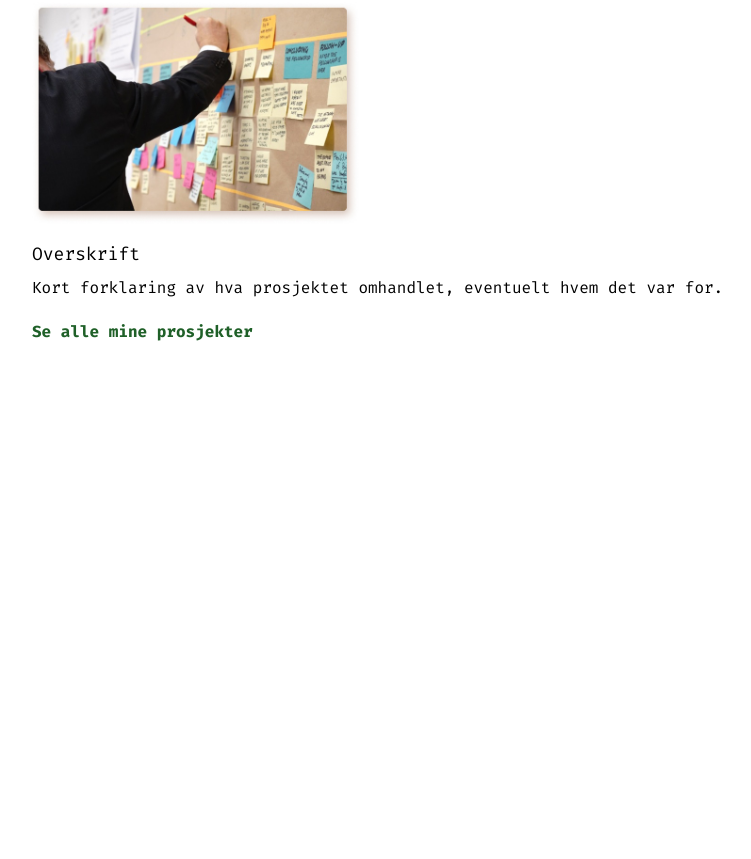
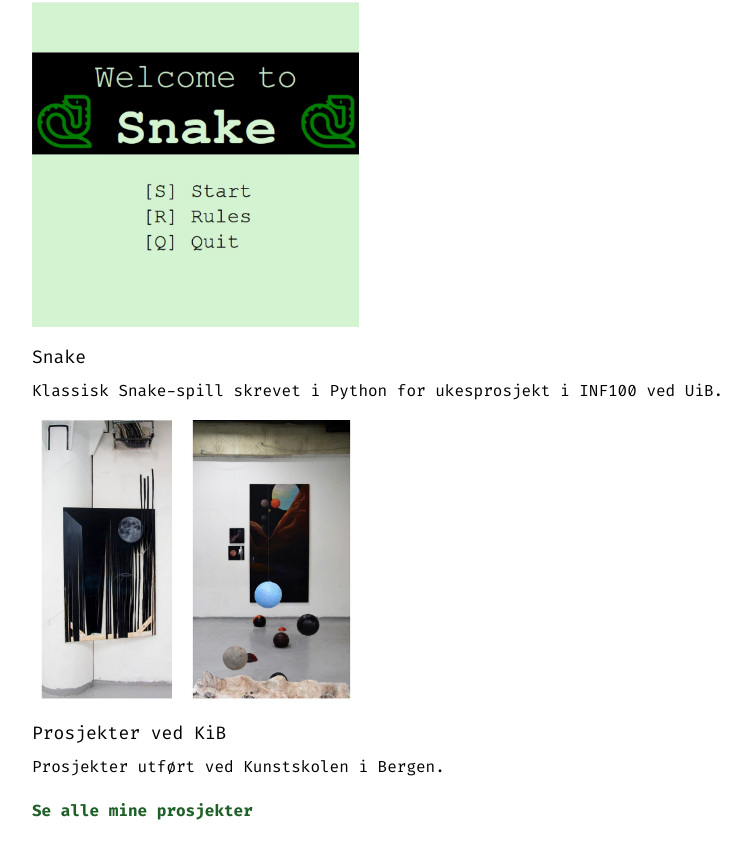
Before and after one commit to FridaHaars/personlig-nettside, a Next.js app: page / in a window 1280 px wide. Shown: the part 749-1608 px from the top of the page, without its empty margins (0-751 px from the left). Before the commit the page ends 1221 px from the top, so only its background shows below. Built offline with nearby package versions, Linux system fonts and the light colour scheme.

Commit message:
add projects

```diff
--- a/components/LatestProjects.jsx
+++ b/components/LatestProjects.jsx
@@ -5,25 +5,32 @@
  * Eksempel:
  * - Du kan legge til flere prosjekter i latestProjects listen. Husk a siden den lenker til må også lages.
  */
-import Link from "next/link";
-import Image from "next/image";
+import Link from 'next/link';
+import Image from 'next/image';
 
 // Her definerer hvilke prosjekter vi vil vise nedenfor.
 const latestProjects = [
   {
-    title: "Overskrift",
+    title: 'Snake',
     description:
-      "Kort forklaring av hva prosjektet omhandlet, eventuelt hvem det var for.",
-    image: "/design-sprint.jpg",
-    href: "/prosjekter/tilfeldig-prosjekt",
+      'Klassisk Snake-spill skrevet i Python for ukesprosjekt i INF100 ved UiB.',
+    image: '/snake_menu.jpg',
+    href: '/prosjekter/snake',
+  },
+  {
+    title: 'Prosjekter ved KiB',
+    description:
+      'Prosjekter utført ved Kunstskolen i Bergen.',
+    image: '/space.jpg',
+    href: '/prosjekter/kib',
   },
 ];
 
 export function LatestProjects() {
   return (
-    <div className="flex flex-col gap-5">
-      <div className="flex flex-col gap-3">
-        <h2 className="text-xl">Siste prosjekter</h2>
+    <div className='flex flex-col gap-5'>
+      <div className='flex flex-col gap-3'>
+        <h2 className='text-xl'>Siste prosjekter</h2>
         {latestProjects.map((project) => (
           // Vi går over alle prosjektene vi har definert over og lager en ProjectPreview for hvert av dem.
           // Når du looper over noe i React må du gi det en unik key. Her bruker vi tittelen som key.
@@ -33,8 +40,8 @@ export function LatestProjects() {
       </div>
 
       <Link
-        className="text-secondary-700 font-bold hover:underline"
-        href="/prosjekter"
+        className='text-secondary-700 font-bold hover:underline'
+        href='/prosjekter'
       >
         Se alle mine prosjekter
       </Link>
@@ -44,10 +51,10 @@ export function LatestProjects() {
 
 function ProjectPreview({ title, description, image, href }) {
   return (
-    <a href={href} className="flex flex-col gap-4">
-      <Image alt="Bilde av prosjektet" src={image} width={327} height={216} />
-      <div className="flex flex-col gap-2">
-        <h3 className="text-lg">{title}</h3>
+    <a href={href} className='flex flex-col gap-4'>
+      <Image alt='Bilde av prosjektet' src={image} width={327} height={216} />
+      <div className='flex flex-col gap-2'>
+        <h3 className='text-lg'>{title}</h3>
         <p>{description}</p>
       </div>
     </a>
```
Also changed, not shown: public/space.jpg (added).
